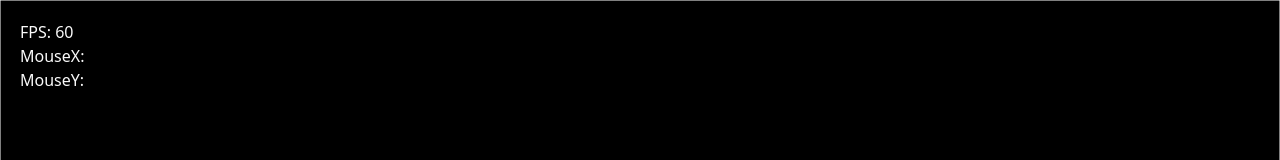
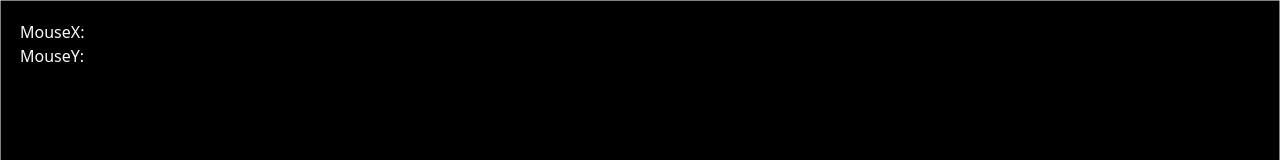
Before and after one commit to jrbarnhart/javascript-quadtree-physics, a React (Vite) app: page / in a window 1280 px wide. Shown: the top 160 px of the page. Built offline with nearby package versions, Linux system fonts and the light colour scheme.

Commit message:
Remove framerate from hud

```diff
--- a/src/CanvasSim/HUD.tsx
+++ b/src/CanvasSim/HUD.tsx
@@ -1,16 +1,13 @@
 const HeadsUpDisplay = ({
   mousePosX,
   mousePosY,
-  fps,
 }: {
   mousePosX: number | null;
   mousePosY: number | null;
-  fps: number | null;
 }) => {
   return (
     <div className="absolute top-0 text-neutral-50 h-full w-full pointer-events-none">
       <div className="p-5">
-        <p>FPS: {fps}</p>
         <p>MouseX: {mousePosX}</p>
         <p>MouseY: {mousePosY}</p>
       </div>
--- a/src/CanvasSim/SimCanvas.tsx
+++ b/src/CanvasSim/SimCanvas.tsx
@@ -17,7 +17,6 @@ const SimCanvas = () => {
   // State for HUD stats
   const [mousePosX, setMousePosX] = useState<number | null>(null);
   const [mousePosY, setMousePosY] = useState<number | null>(null);
-  const [fps, setFps] = useState<number | null>(null);
 
   const throttleRef = useRef(
     _.throttle((event: React.MouseEvent) => {
@@ -44,7 +43,6 @@ const SimCanvas = () => {
       canvasWidth: canvasRef.current.width,
       canvasHeight: canvasRef.current.height,
       ctx: contextRef.current,
-      setFps,
     });
 
     animationFrameRef.current = requestAnimationFrame(() => {
@@ -105,7 +103,7 @@ const SimCanvas = () => {
         className="bg-black"
         ref={canvasRef}
       ></canvas>
-      <HeadsUpDisplay mousePosX={mousePosX} mousePosY={mousePosY} fps={fps} />
+      <HeadsUpDisplay mousePosX={mousePosX} mousePosY={mousePosY} />
     </div>
   );
 };
--- a/src/CanvasSim/animate.ts
+++ b/src/CanvasSim/animate.ts
@@ -2,23 +2,17 @@ import { ParticleInterface, QuadTree } from "./defs";
 import calculateGravity from "./calculateGravity";
 import createQuadTree from "./createQuadtree";
 import createRectangle from "./createRectangle";
-
-// Vars for calculating fps
-let lastFrameTime = performance.now();
-let frameCount = 0;
 
 const animate = ({
   particles,
   canvasWidth,
   canvasHeight,
   ctx,
-  setFps,
 }: {
   particles: ParticleInterface[];
   canvasWidth: number;
   canvasHeight: number;
   ctx: CanvasRenderingContext2D;
-  setFps: (value: number | null) => void;
 }) => {
   // Create the quadtree from particles
   const boundary = createRectangle(
@@ -101,17 +95,6 @@ const animate = ({
   ctx.strokeStyle = "white";
   drawRects(quadTree);
   ctx.strokeStyle = "transparent";
-
-  // Calculate fps
-  const now = performance.now();
-  const elapsed = now - lastFrameTime;
-  frameCount++;
-  if (elapsed > 1000) {
-    const fps = Math.round((frameCount * 1000) / elapsed);
-    setFps(fps);
-    frameCount = 0;
-    lastFrameTime = now;
-  }
 };
 
 export default animate;
```
